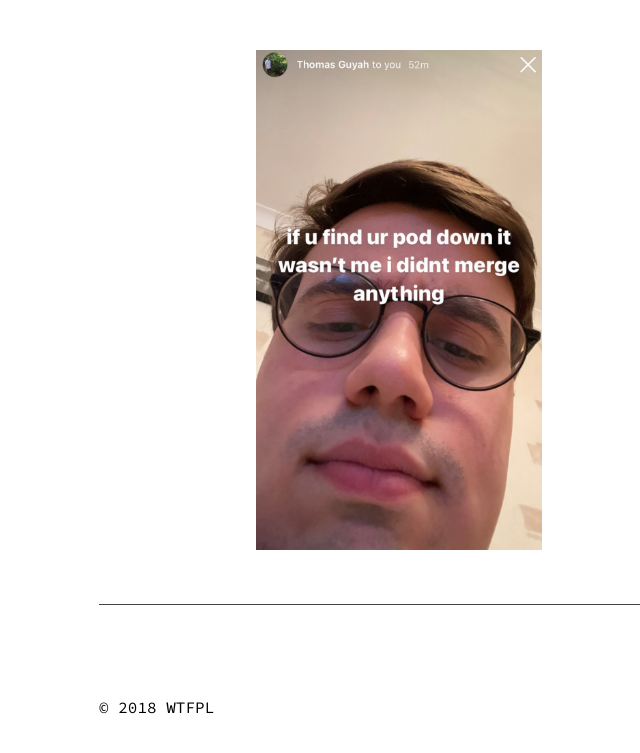
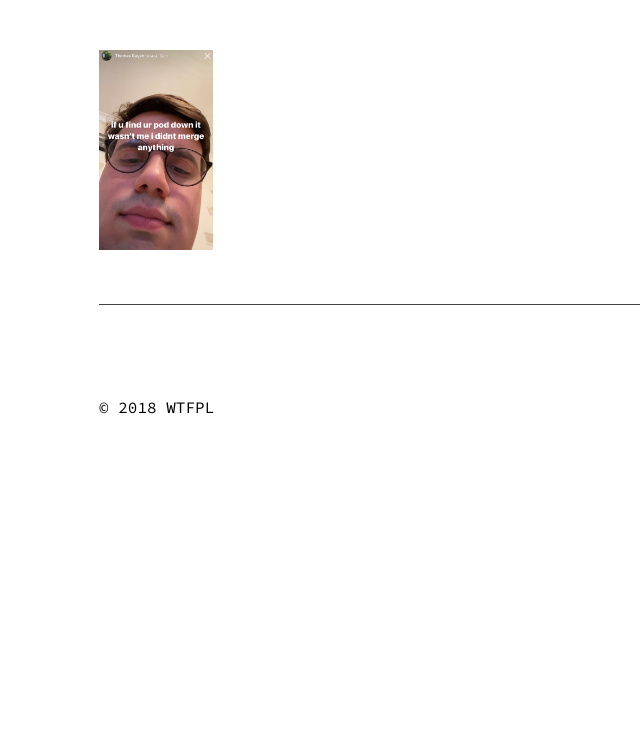
Before and after one commit to Nikhilvedi/xyz, a Node project: template source/templates/pod.jade in a window 1280 px wide. Shown: the top 753 px of the page, without its empty margins (241-881 px from the left). Run offline with Node 20 templates, Linux system fonts and the light colour scheme; the template is opened without the code that fills it, so the values that code supplies are empty.

Commit message:
Initial plan for fixing issues and adding CV page
Co-authored-by: Nikhilvedi <7196727+Nikhilvedi@users.noreply.github.com>

```diff
--- a/static/css/index.css
+++ b/static/css/index.css
@@ -40,15 +40,15 @@ body {
   margin: 50px auto;
   max-width: 600px;
 }
-.image-block {
-  text-align: center
-}
-.img {
-  max-height: 400px
-}
 .main-content p {
   line-height: 1.6;
   margin-bottom: 1.7em;
+}
+.main-content image-block {
+  text-align: center;
+}
+.main-content img {
+  max-height: 200px;
 }
 .footer {
   margin: 50px auto;
```
Also changed, not shown: 1 other file.
